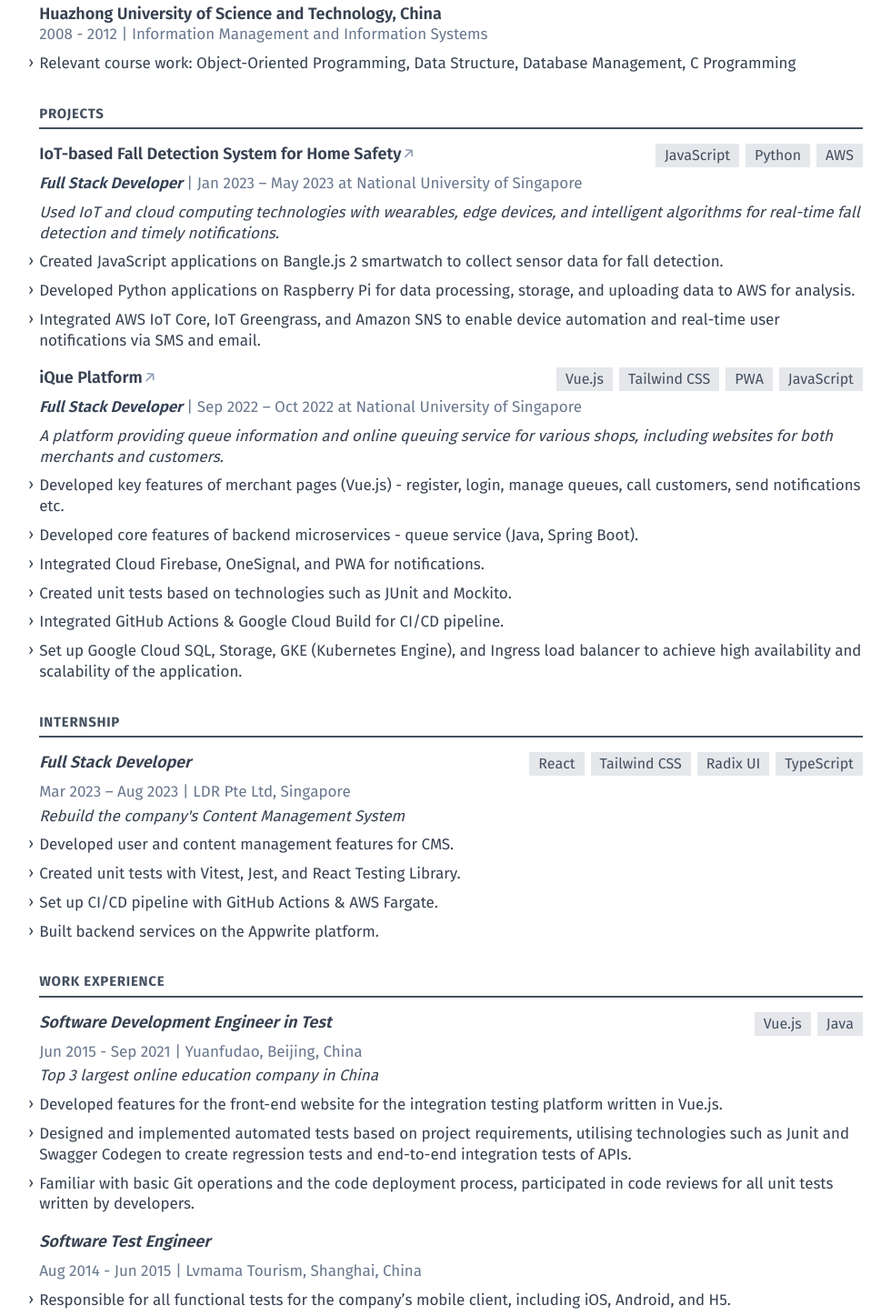
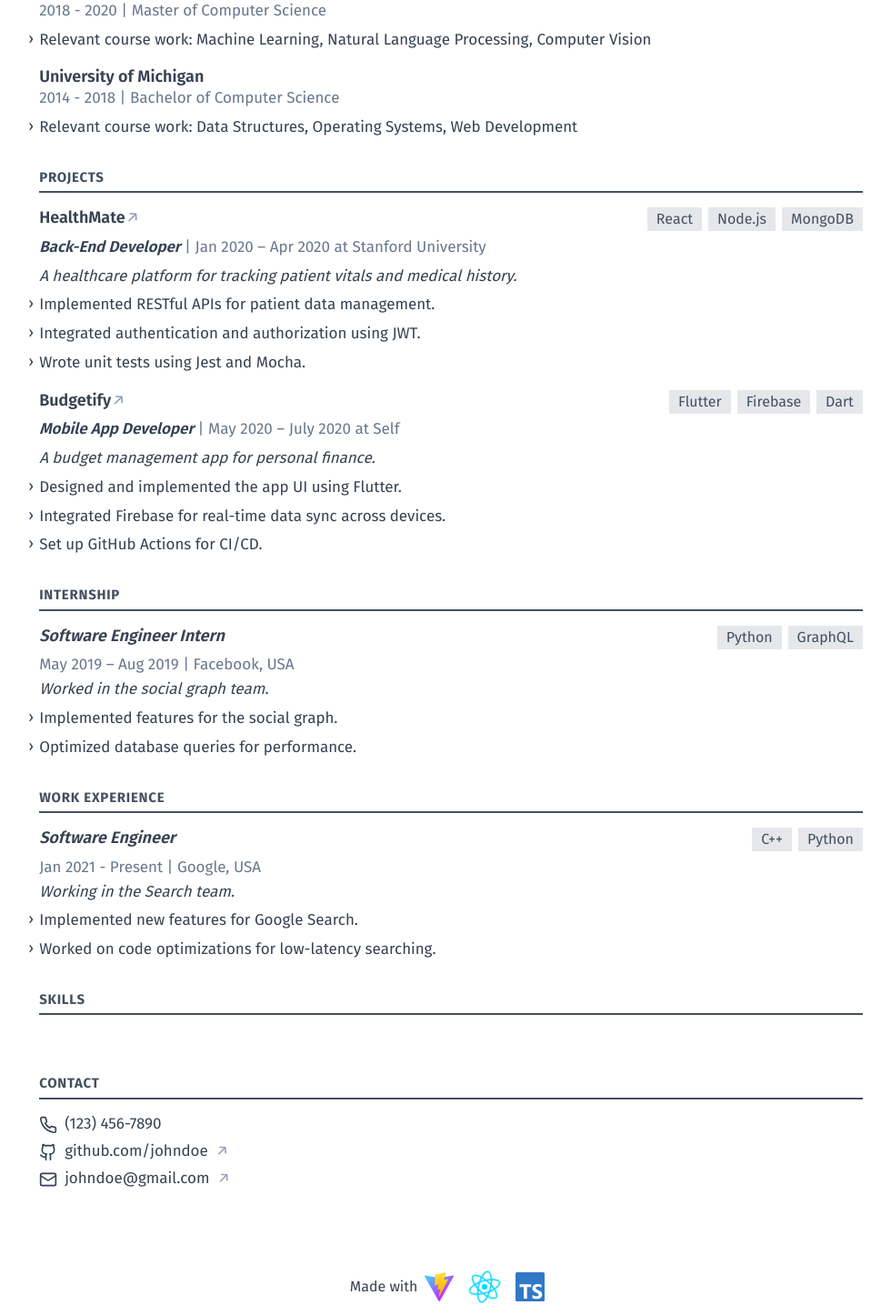
Before and after one commit to shiyuw09/react-universal-resume, a React (Vite) app: page / in a window 1280 px wide. Shown: the part 321-1767 px from the top of the page at 91% size, without its empty margins (144-1124 px from the left). Built offline with nearby package versions, Linux system fonts and the light colour scheme.

Commit message:
feat: extract contact info to data.ts file

```diff
--- a/src/App.tsx
+++ b/src/App.tsx
@@ -1,13 +1,16 @@
 import './App.css';
+import AboutMe from './components/AboutMe';
 import Contact from './components/Contact';
 import Education from './components/Education';
 import Experience from './components/Experience';
 import Footer from './components/Footer';
 import Project from './components/Project';
+import Skills from './components/Skills';
 import {
   educationData,
   experienceIntern,
   experienceWork,
+  contactInfo,
   projectsInfo,
 } from './data';
 
@@ -20,22 +23,17 @@
           {/* Name */}
           <header className="mb-8">
             <h1 className="text-2xl font-semibold text-gray-750 pb-px text-center">
-              Wang Shiyu
+              {contactInfo.name}
             </h1>
           </header>
           {/* end Name */}
-          {/* <AboutMe /> */}
+          <AboutMe />
           <Education eduArray={educationData} />
           <Project projects={projectsInfo} />
           <Experience expArray={experienceIntern} />
-          {/* </div> */}
-          {/* end Page */}
-          {/* Page */}
-          {/* <div className="bg-white p-6 mx-auto mb-2 max-w-2xl print:max-w-a4 md:max-w-a4  md:p-16"> */}
           <Experience expArray={experienceWork} />
-          {/* <TestingExp expArray={experienceTesting} /> */}
-          {/* <Skills skills={[]} /> */}
-          <Contact />
+          <Skills skills={[]} />
+          <Contact contact={contactInfo} />
         </div>
         <Footer />
         {/* end Page */}
--- a/src/components/Contact.tsx
+++ b/src/components/Contact.tsx
@@ -1,7 +1,12 @@
-import { Github, Mail } from 'lucide-react';
+import { Github, Mail, Phone } from 'lucide-react';
 import MyH2 from './MyH2';
+import { IContact } from '..';
 
-function Contact() {
+interface ContactProps {
+  contact: IContact;
+}
+
+function Contact({ contact }: ContactProps) {
   return (
     <section className="mt-8 first:mt-0">
       <div className="break-inside-avoid">
@@ -9,36 +14,18 @@
 
         <section className="mb-4.5 break-inside-avoid">
           <ul className="list-inside pr-7">
-            {/* <li className="mt-1.5 leading-normal text-gray-700 text-md flex items-center gap-2">
-              <span className="flex-grow">12345678</span>
-              <span className="inline-block text-gray-550 print:text-black font-normal group-hover:text-gray-700 transition duration-100 ease-in">
-                <svg
-                  xmlns="http://www.w3.org/2000/svg"
-                  className="icon icon-tabler icon-tabler-phone"
-                  width="20"
-                  height="20"
-                  viewBox="0 0 24 24"
-                  stroke-width="2"
-                  stroke="currentColor"
-                  fill="none"
-                  stroke-linecap="round"
-                  stroke-linejoin="round"
-                >
-                  <path stroke="none" d="M0 0h24v24H0z" fill="none"></path>
-                  <path d="M5 4h4l2 5l-2.5 1.5a11 11 0 0 0 5 5l1.5 -2.5l5 2v4a2 2 0 0 1 -2 2a16 16 0 0 1 -15 -15a2 2 0 0 1 2 -2"></path>
-                </svg>
-              </span>
-            </li> */}
+            <li className="mt-1.5 leading-normal text-gray-700 text-md flex items-center gap-2">
+              <Phone className="w-5 inline-block  print:text-black font-normal group-hover:text-gray-700 transition duration-100 ease-in" />
+              <span className="flex-grow">{contact.phone}</span>
+            </li>
             <li className="mt-1.5 leading-normal text-gray-700 text-md">
               <a
-                href="https://github.com/shiyuw09"
+                href="https://github.com/joed"
                 className="group flex gap-2"
                 target="_blank"
               >
                 <Github className="w-5 inline-block  print:text-black font-normal group-hover:text-gray-700 transition duration-100 ease-in" />
-                <span className="group-hover:underline">
-                  github.com/shiyuw09
-                </span>
+                <span className="group-hover:underline">{contact.github}</span>
                 <span className="inline-block text-gray-550 font-normal group-hover:text-gray-700 transition duration-100 ease-in">
                   ↗
                 </span>
@@ -50,9 +37,7 @@
                 className="group flex items-center gap-2"
               >
                 <Mail className="w-5 inline-block print:text-black font-normal group-hover:text-gray-700 transition duration-100 ease-in" />
-                <span className="group-hover:underline">
-                  shiyu.wang.dev@gmail.com
-                </span>
+                <span className="group-hover:underline">{contact.email}</span>
                 <span className="inline-block text-gray-550 font-normal group-hover:text-gray-700 transition duration-100 ease-in">
                   ↗
                 </span>
--- a/src/data.ts
+++ b/src/data.ts
@@ -1,161 +1,97 @@
-import { IEducation, IProject, IWorkExperience } from '.';
+import { IContact, IEducation, IProject, IWorkExperience } from '.';
 
-/* Education Info */
+export const contactInfo: IContact = {
+  name: 'John Doe',
+  phone: '(123) 456-7890',
+  email: 'johndoe@gmail.com',
+  github: 'github.com/johndoe',
+  linkedin: 'linkedin.com/in/johndoe',
+  blog: 'johndoe.com',
+};
+
+/* Sample Education Info */
 export const educationData: IEducation[] = [
   {
-    name: 'National University of Singapore',
-    degree: 'Master of Technology in Software Engineering',
-    date: '2022 - 2023',
+    name: 'Stanford University',
+    degree: 'Master of Computer Science',
+    date: '2018 - 2020',
     courses: [
-      'Architecting Software Solutions',
-      'DevOps Engineering and Automation',
-      'Cloud Native Solution Design',
-      'Architecting IoT Solutions',
-      'Edge Computing',
-      'Cloud Computing',
-      'Humanizing Smart Systems',
+      'Machine Learning',
+      'Natural Language Processing',
+      'Computer Vision',
     ],
   },
   {
-    name: 'Huazhong University of Science and Technology, China',
-    degree: 'Information Management and Information Systems',
-    // degree:
-    //   'Bachelor of Management in Information Management and Information Systems',
-    date: '2008 - 2012',
-    courses: [
-      'Object-Oriented Programming',
-      'Data Structure',
-      'Database Management',
-      'C Programming',
-    ],
+    name: 'University of Michigan',
+    degree: 'Bachelor of Computer Science',
+    date: '2014 - 2018',
+    courses: ['Data Structures', 'Operating Systems', 'Web Development'],
   },
 ];
 
-/* Project Info */
+/* Sample Project Info */
 export const projectsInfo: IProject[] = [
   {
-    name: 'IoT-based Fall Detection System for Home Safety',
+    name: 'HealthMate',
     description:
-      'Used IoT and cloud computing technologies with wearables, edge devices, and intelligent algorithms for real-time fall detection and timely notifications.',
-    date: 'Jan 2023 – May 2023',
-    technologies: ['JavaScript', 'Python', 'AWS'],
-    github: 'https://github.com/NUS-ArchSS/fall-detection-iot-solution',
-    role: 'Full Stack Developer',
+      'A healthcare platform for tracking patient vitals and medical history.',
+    date: 'Jan 2020 – Apr 2020',
+    technologies: ['React', 'Node.js', 'MongoDB'],
+    github: 'https://github.com/username/HealthMate',
+    role: 'Back-End Developer',
     responsibilities: [
-      'Created JavaScript applications on Bangle.js 2 smartwatch to collect sensor data for fall detection.',
-      'Developed Python applications on Raspberry Pi for data processing, storage, and uploading data to AWS for analysis.',
-      'Integrated AWS IoT Core, IoT Greengrass, and Amazon SNS to enable device automation and real-time user notifications via SMS and email.',
+      'Implemented RESTful APIs for patient data management.',
+      'Integrated authentication and authorization using JWT.',
+      'Wrote unit tests using Jest and Mocha.',
     ],
-    company: 'National University of Singapore',
+    company: 'Stanford University',
   },
   {
-    name: 'iQue Platform',
-    description:
-      'A platform providing queue information and online queuing service for various shops, including websites for both merchants and customers.',
-    date: 'Sep 2022 – Oct 2022',
-    technologies: ['Vue.js', 'Tailwind CSS', 'PWA', 'JavaScript'],
-    github: 'https://github.com/nus-star6ucks/ique-qms',
-    role: 'Full Stack Developer',
+    name: 'Budgetify',
+    description: 'A budget management app for personal finance.',
+    date: 'May 2020 – July 2020',
+    technologies: ['Flutter', 'Firebase', 'Dart'],
+    github: 'https://github.com/username/Budgetify',
+    role: 'Mobile App Developer',
     responsibilities: [
-      'Developed key features of merchant pages (Vue.js) - register, login, manage queues, call customers, send notifications etc.',
-      'Developed core features of backend microservices - queue service (Java, Spring Boot).',
-      'Integrated Cloud Firebase, OneSignal, and PWA for notifications.',
-      'Created unit tests based on technologies such as JUnit and Mockito.',
-      'Integrated GitHub Actions & Google Cloud Build for CI/CD pipeline.',
-      'Set up Google Cloud SQL, Storage, GKE (Kubernetes Engine), and Ingress load balancer to achieve high availability and scalability of the application.',
+      'Designed and implemented the app UI using Flutter.',
+      'Integrated Firebase for real-time data sync across devices.',
+      'Set up GitHub Actions for CI/CD.',
     ],
-    company: 'National University of Singapore',
+    company: 'Self',
   },
 ];
 
+/* Sample Work Experience Info - Internships */
 export const experienceIntern: IWorkExperience[] = [
   {
     type: 'internship',
-    company: 'LDR Pte Ltd, Singapore',
-    role: 'Full Stack Developer',
-    date: 'Mar 2023 – Aug 2023',
-    companyDescription: "Rebuild the company's Content Management System",
-    technologies: ['React', 'Tailwind CSS', 'Radix UI', 'TypeScript'],
+    company: 'Facebook, USA',
+    role: 'Software Engineer Intern',
+    date: 'May 2019 – Aug 2019',
+    companyDescription: 'Worked in the social graph team.',
+    technologies: ['Python', 'GraphQL'],
     responsibilities: [
-      'Developed user and content management features for CMS.',
-      'Created unit tests with Vitest, Jest, and React Testing Library.',
-      'Set up CI/CD pipeline with GitHub Actions & AWS Fargate.',
-      'Built backend services on the Appwrite platform.',
+      'Implemented features for the social graph.',
+      'Optimized database queries for performance.',
     ],
-    responsibilitySummary: '',
+    responsibilitySummary: 'Worked on back-end features and optimizations.',
   },
 ];
 
+/* Sample Work Experience Info - Full-Time Jobs */
 export const experienceWork: IWorkExperience[] = [
   {
     type: 'work experience',
-    company: 'Yuanfudao, Beijing, China',
-    role: 'Software Development Engineer in Test',
-    date: 'Jun 2015 - Sep 2021',
-    companyDescription: 'Top 3 largest online education company in China',
-    technologies: ['Vue.js', 'Java'],
+    company: 'Google, USA',
+    role: 'Software Engineer',
+    date: 'Jan 2021 - Present',
+    companyDescription: 'Working in the Search team.',
+    technologies: ['C++', 'Python'],
     responsibilities: [
-      'Developed features for the front-end website for the integration testing platform written in Vue.js.',
-      'Designed and implemented automated tests based on project requirements, utilising technologies such as Junit and Swagger Codegen to create regression tests and end-to-end integration tests of APIs.',
-      'Familiar with basic Git operations and the code deployment process, participated in code reviews for all unit tests written by developers.',
+      'Implemented new features for Google Search.',
+      'Worked on code optimizations for low-latency searching.',
     ],
-    responsibilitySummary: '',
-  },
-  {
-    type: 'work experience',
-    companyDescription: '',
-    technologies: [],
-    responsibilitySummary: 'Functional Testing / UI Automation Testing',
-    responsibilities: [
-      'Responsible for all functional tests for the company’s mobile client, including iOS, Android, and H5.',
-      'Created UI automation tests with Selenium to achieve UI regression testing for the web application.',
-    ],
-    company: 'Lvmama Tourism, Shanghai, China',
-    date: 'Aug 2014 - Jun 2015',
-    role: 'Software Test Engineer',
-  },
-  {
-    type: 'work experience',
-    companyDescription: '',
-    technologies: [],
-    responsibilities: [
-      'Developed features for the front-end website for the integration testing platform written in Vue.js.',
-      'Designed and implemented automated tests based on project requirements, utilising technologies such as Junit and Swagger Codegen to create regression tests and end-to-end integration tests of APIs.',
-      'Familiar with basic Git operations and the code deployment process, participated in code reviews for all unit tests written by developers.',
-    ],
-    company: 'Aidingke, Shanghai, China',
-    date: 'May 2013 - Jul 2014',
-    role: 'Software Test Engineer',
-    responsibilitySummary: 'Functional Testing / SVN Version Control',
+    responsibilitySummary: 'Full-stack developer in the Search team.',
   },
 ];
-
-export const experienceTesting: IWorkExperience[] = [
-  {
-    type: 'work experience',
-    companyDescription: '',
-    technologies: [],
-    responsibilitySummary: 'Functional Testing / UI Automation Testing',
-    responsibilities: [
-      'Responsible for all functional tests for the company’s mobile client, including iOS, Android, and H5.',
-      'Created UI automation tests with Selenium to achieve UI regression testing for the web application.',
-    ],
-    company: 'Lvmama Tourism, Shanghai, China',
-    date: 'Aug 2014 - Jun 2015',
-    role: 'Software Test Engineer',
-  },
-  {
-    type: 'work experience',
-    companyDescription: '',
-    technologies: [],
-    responsibilities: [
-      'Developed features for the front-end website for the integration testing platform written in Vue.js.',
-      'Designed and implemented automated tests based on project requirements, utilising technologies such as Junit and Swagger Codegen to create regression tests and end-to-end integration tests of APIs.',
-      'Familiar with basic Git operations and the code deployment process, participated in code reviews for all unit tests written by developers.',
-    ],
-    company: 'Aidingke, Shanghai, China',
-    date: 'May 2013 - Jul 2014',
-    role: 'Software Test Engineer',
-    responsibilitySummary: 'Functional Testing / SVN Version Control',
-  },
-];
```
Also changed, not shown: src/index.d.ts (+8 -0 lines).
